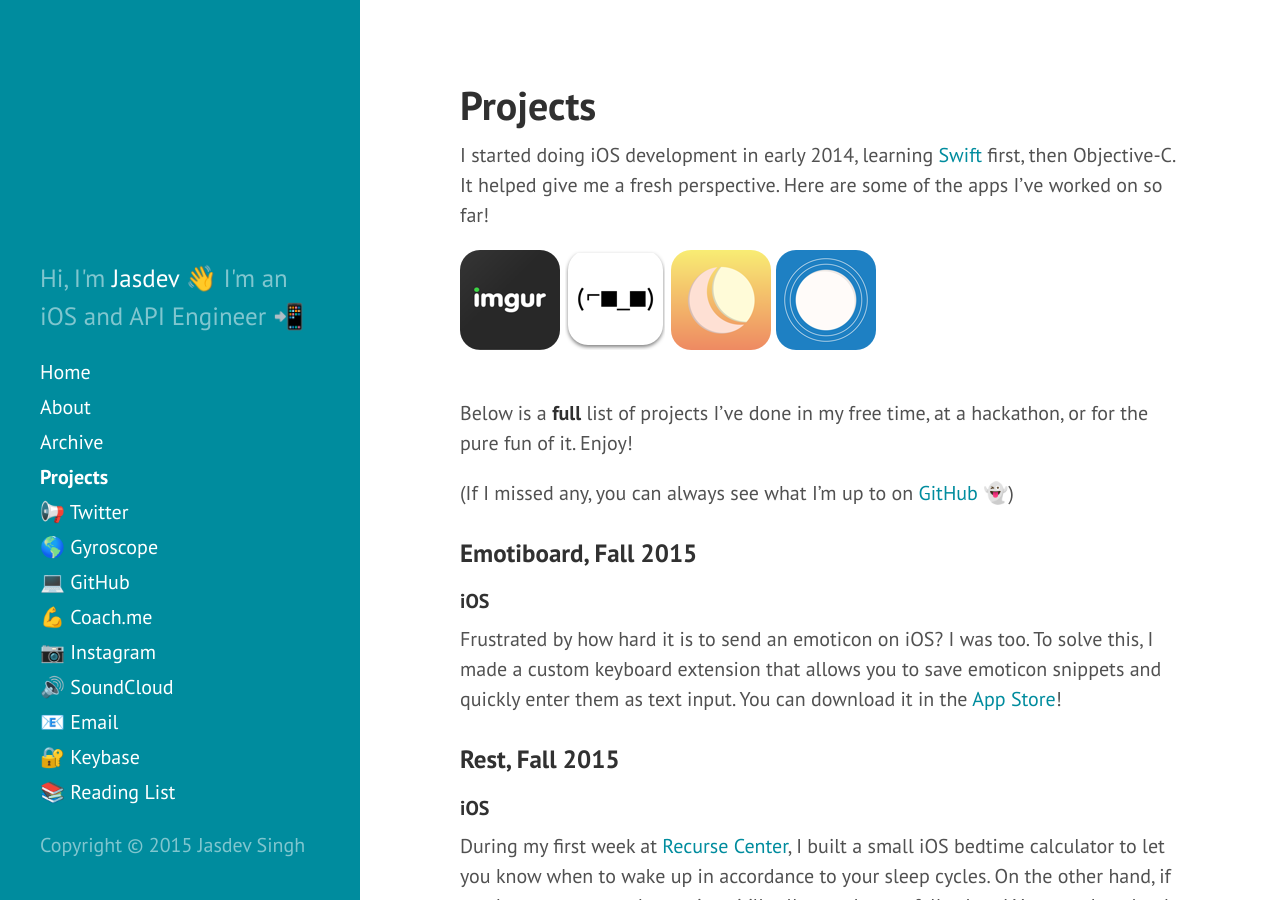
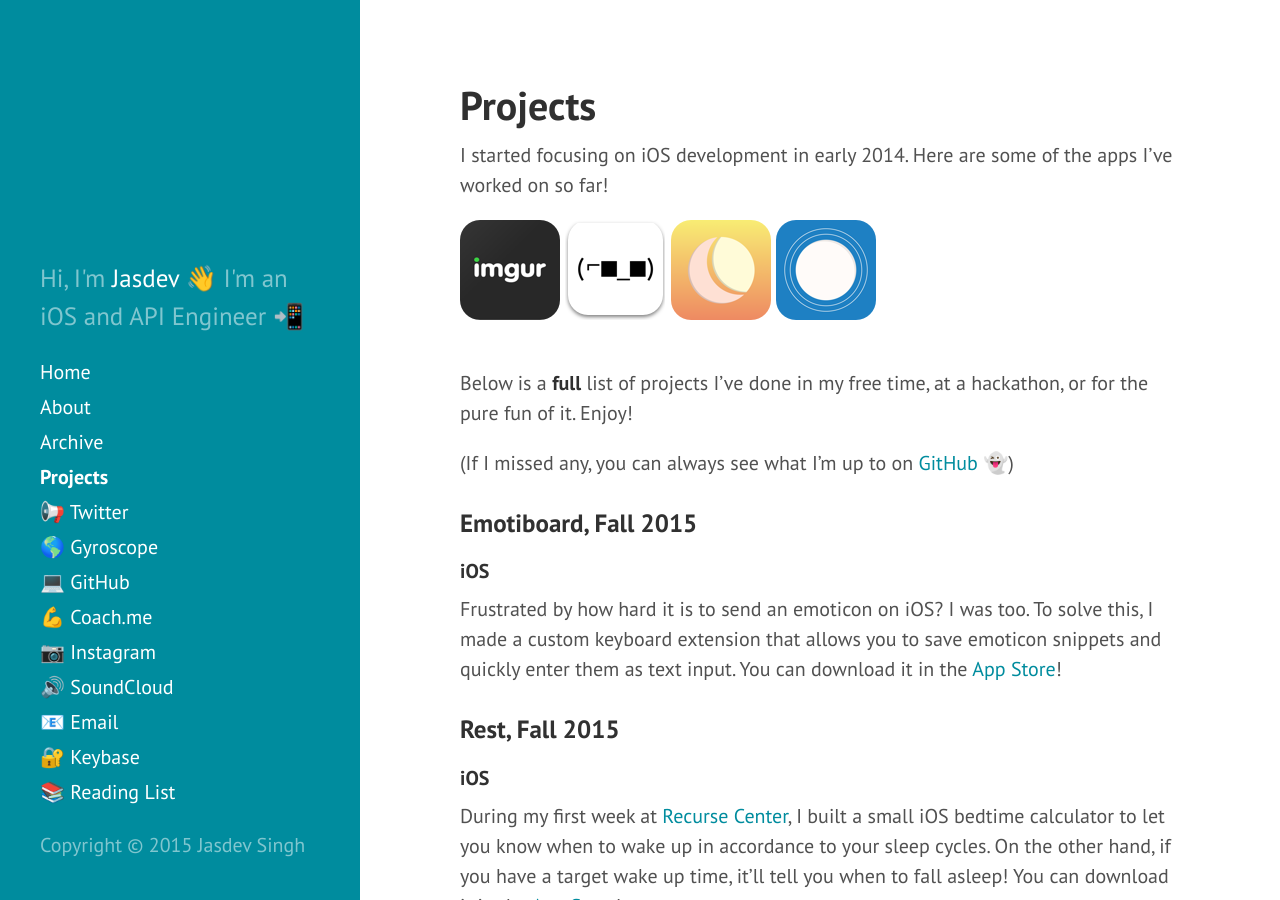
Before and after one commit to rvsrvs/jasdev.github.io, a Jekyll site: the page built from projects.md, in a window 1280 px wide and 900 px high. Built offline with Jekyll 4.4.1, drawn with Linux system fonts in a browser that asks for light colours; Markdown is read by kramdown in place of the engine named in the settings.

Commit message:
Updating projects page

```diff
--- a/projects.md
+++ b/projects.md
@@ -4,7 +4,7 @@
 permalink: /projects/
 ---
 
-I started doing iOS development in early 2014, learning [Swift](https://developer.apple.com/swift/) first, then Objective-C. It helped give me a fresh perspective. Here are some of the apps I've worked on so far!
+I started focusing on iOS development in early 2014. Here are some of the apps I've worked on so far!
 
 [<img style="display: inline-block !important;" src="/public/images/Icon_Imgur.png">](https://itunes.apple.com/us/app/imgur-funny-gifs-memes-images/id639881495?mt=8)
 [<img style="display: inline-block !important;" src="/public/images/Icon_Emotiboard.png">](https://itunes.apple.com/us/app/emotiboard-emoticon-keyboard/id1047338955?mt=8)
```
